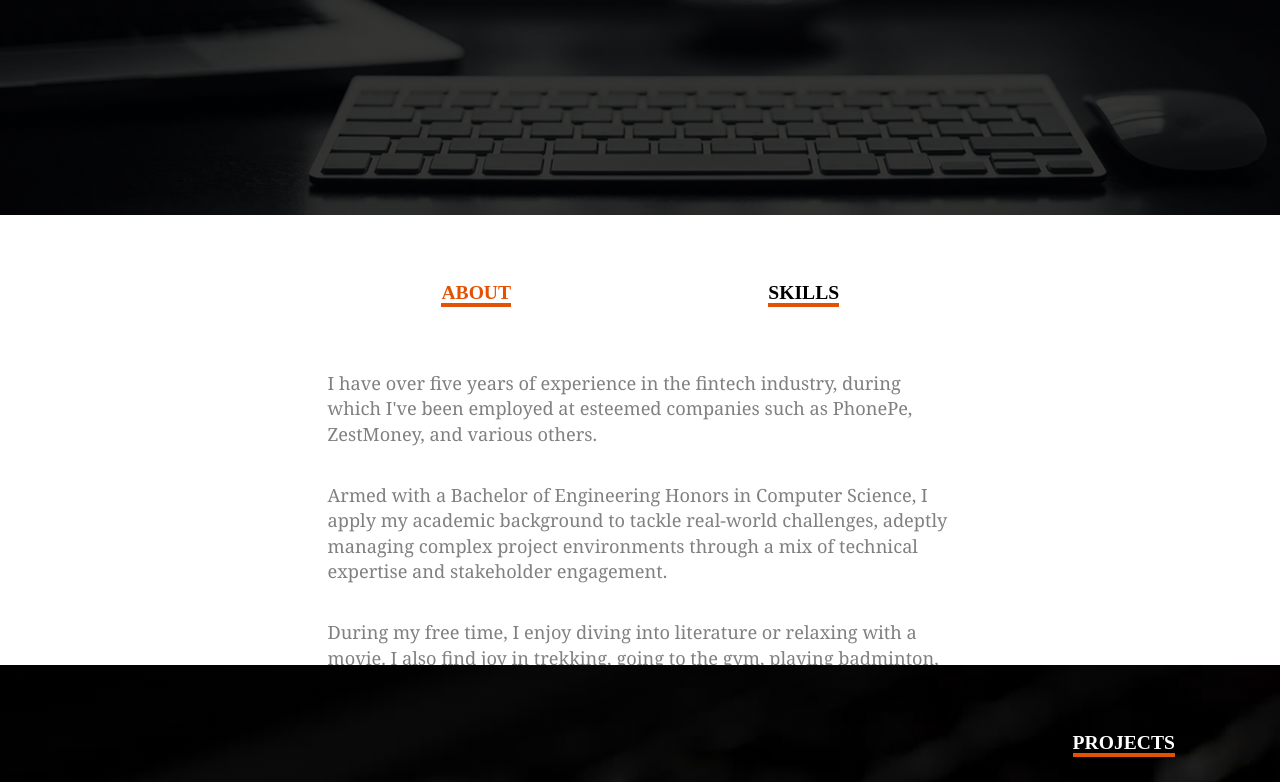
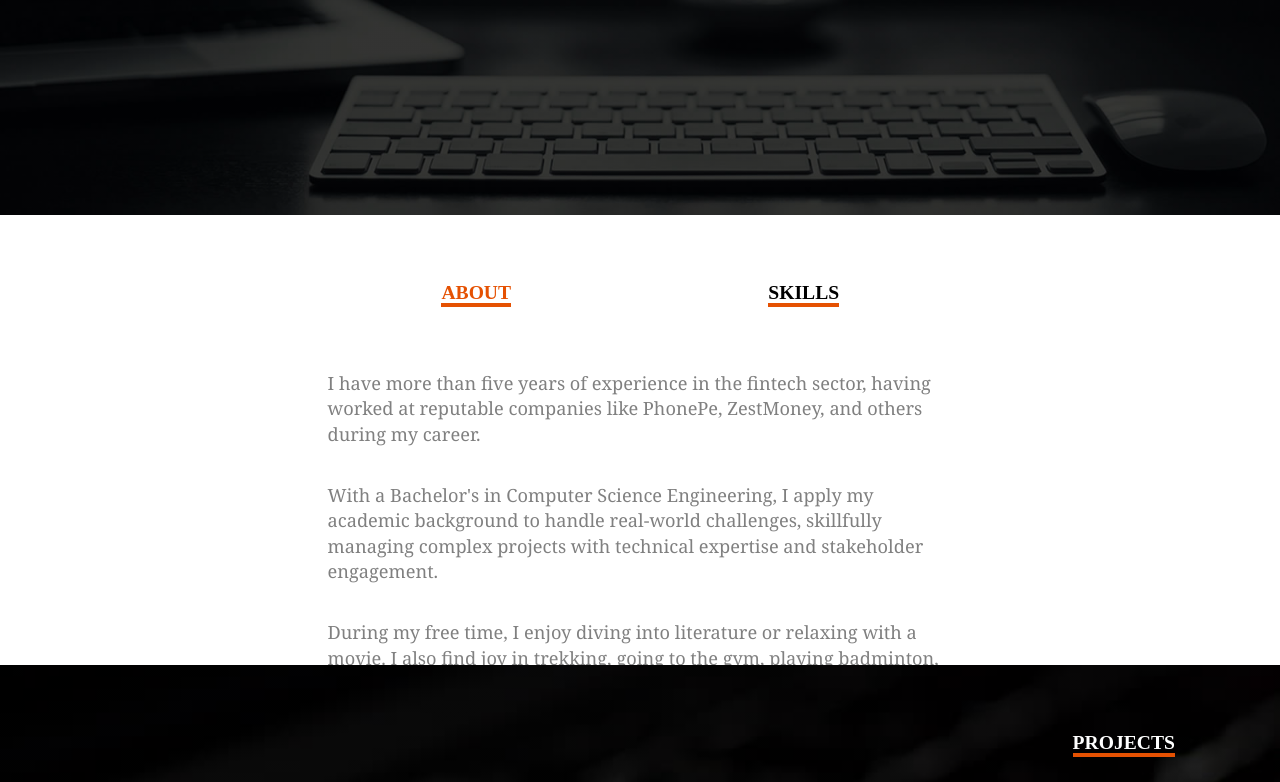
Before and after one commit to devjain14/devjain14.github.io, a plain HTML site: page index.html in a window 1280 px wide. Shown: the part 485-1267 px from the top of the page. Drawn offline with nearby package versions, Linux system fonts and the light colour scheme.

Commit message:
Update mid section

```diff
--- a/index.html
+++ b/index.html
@@ -46,9 +46,9 @@
                     <div class="row">
                         <div class="col-md-3 col-xs-2"></div>
                         <div class="col-md-6 col-xs-8">
-                            <p>I have over five years of experience in the fintech industry, during which I've been employed at esteemed companies such as PhonePe, ZestMoney, and various others. </p>
+                            <p>I have more than five years of experience in the fintech sector, having worked at reputable companies like PhonePe, ZestMoney, and others during my career. </p>
                             <br>
-                            <p>Armed with a Bachelor of Engineering Honors in Computer Science, I apply my academic background to tackle real-world challenges, adeptly managing complex project environments through a mix of technical expertise and stakeholder engagement.</p>
+                            <p>With a Bachelor's in Computer Science Engineering, I apply my academic background to handle real-world challenges, skillfully managing complex projects with technical expertise and stakeholder engagement.</p>
                             <br>
                             <p>During my free time, I enjoy diving into literature or relaxing with a movie. I also find joy in trekking, going to the gym, playing badminton, and practicing meditation.</p>
                             <br>
```
